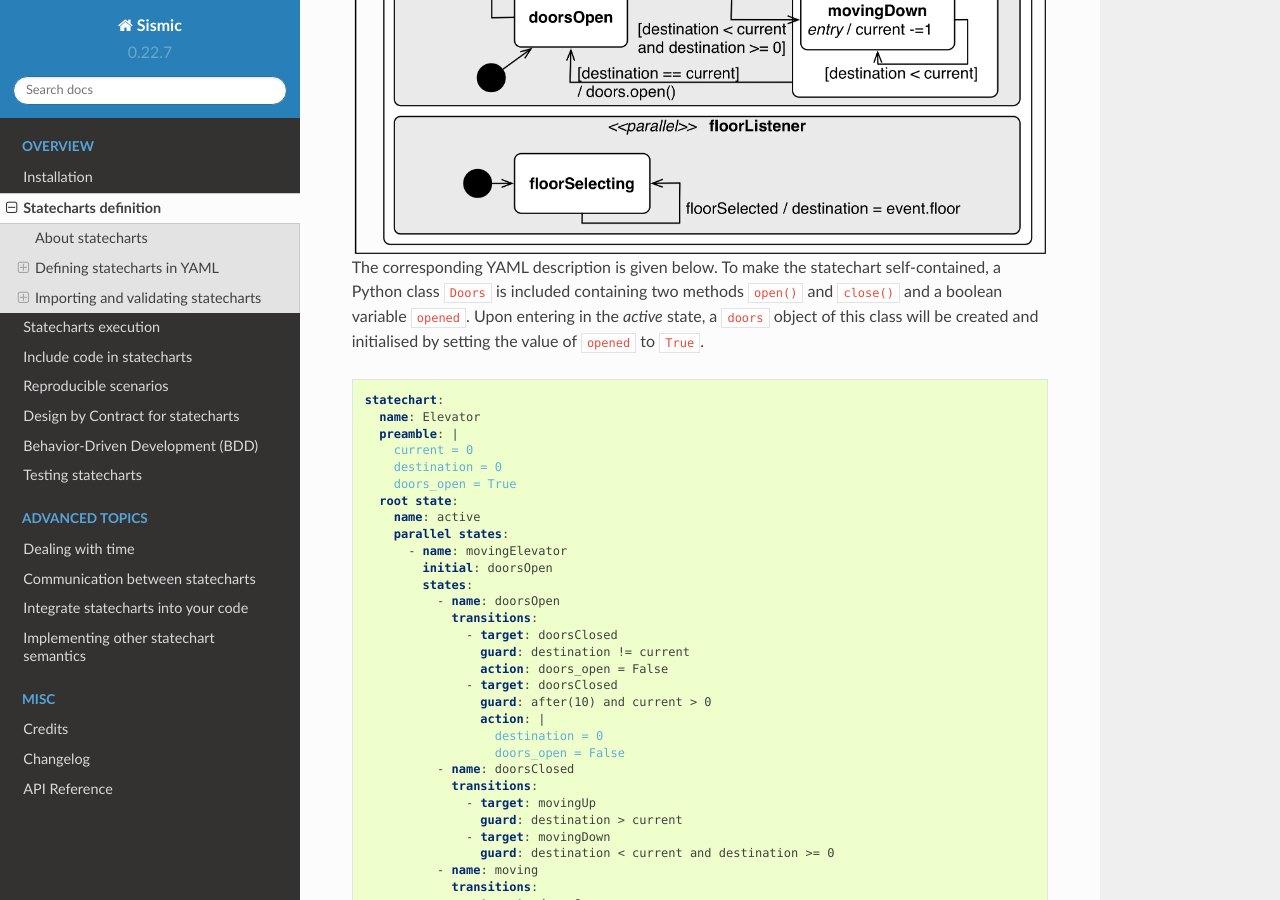
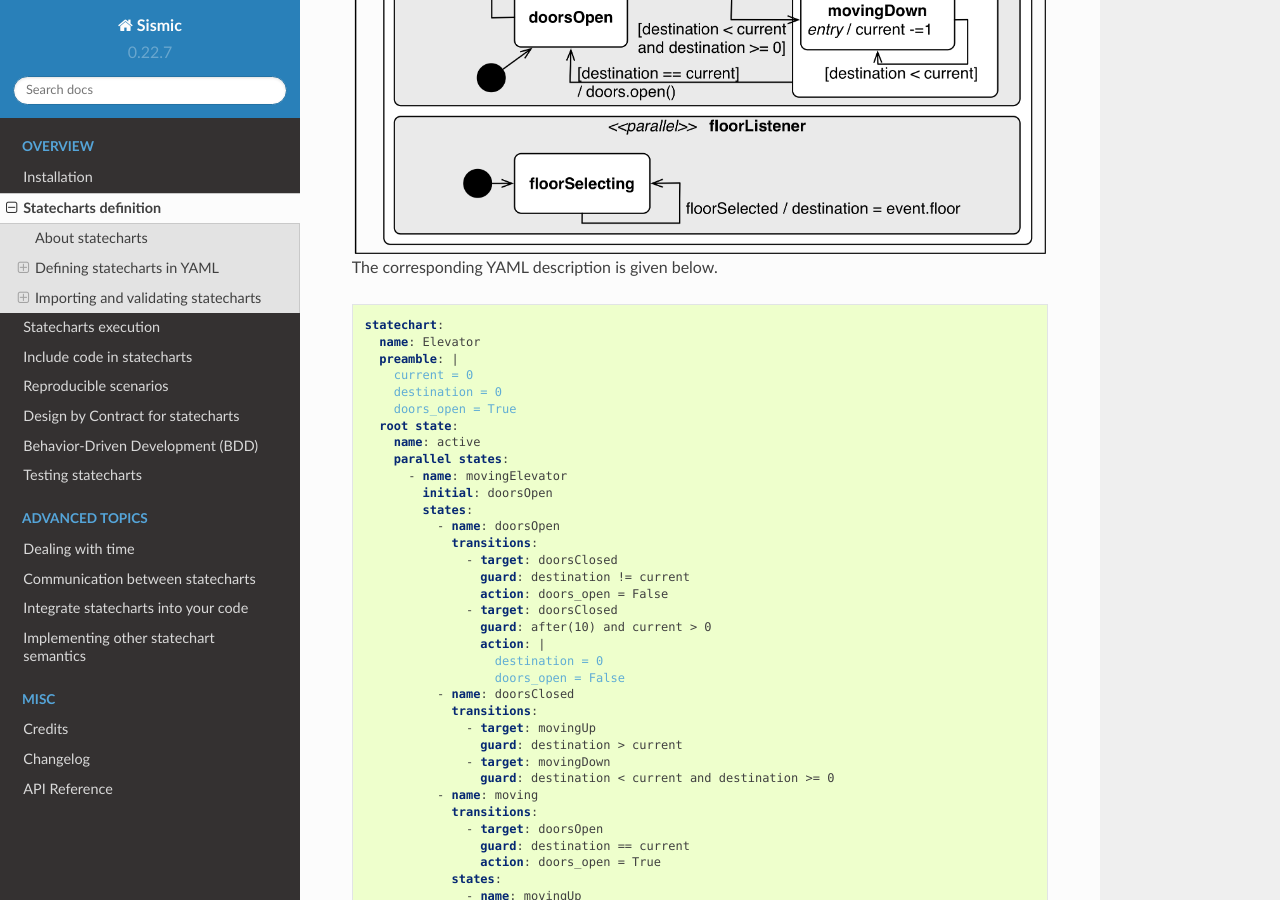
Before and after one commit to AlexandreDecan/sismic, a Sphinx documentation site: the page built from docs/format.rst, in a window 1280 px wide and 900 px high, scrolled down 4585 px. Built offline with Sphinx 7.4.7 and the Read the Docs theme 2.0.0, drawn with Linux system fonts in a browser that asks for light colours.

```diff
--- a/docs/format.rst
+++ b/docs/format.rst
@@ -223,8 +223,7 @@
 .. image:: /examples/elevator/elevator.png
     :align: center
 
-The corresponding YAML description is given below. To make the statechart self-contained, a Python class ``Doors``
-is included containing two methods ``open()`` and ``close()`` and a boolean variable ``opened``. Upon entering in the *active* state, a ``doors`` object of this class will be created and initialised by setting the value of ``opened`` to ``True``.
+The corresponding YAML description is given below.
 
 .. literalinclude:: /examples/elevator/elevator.yaml
    :language: yaml
```
